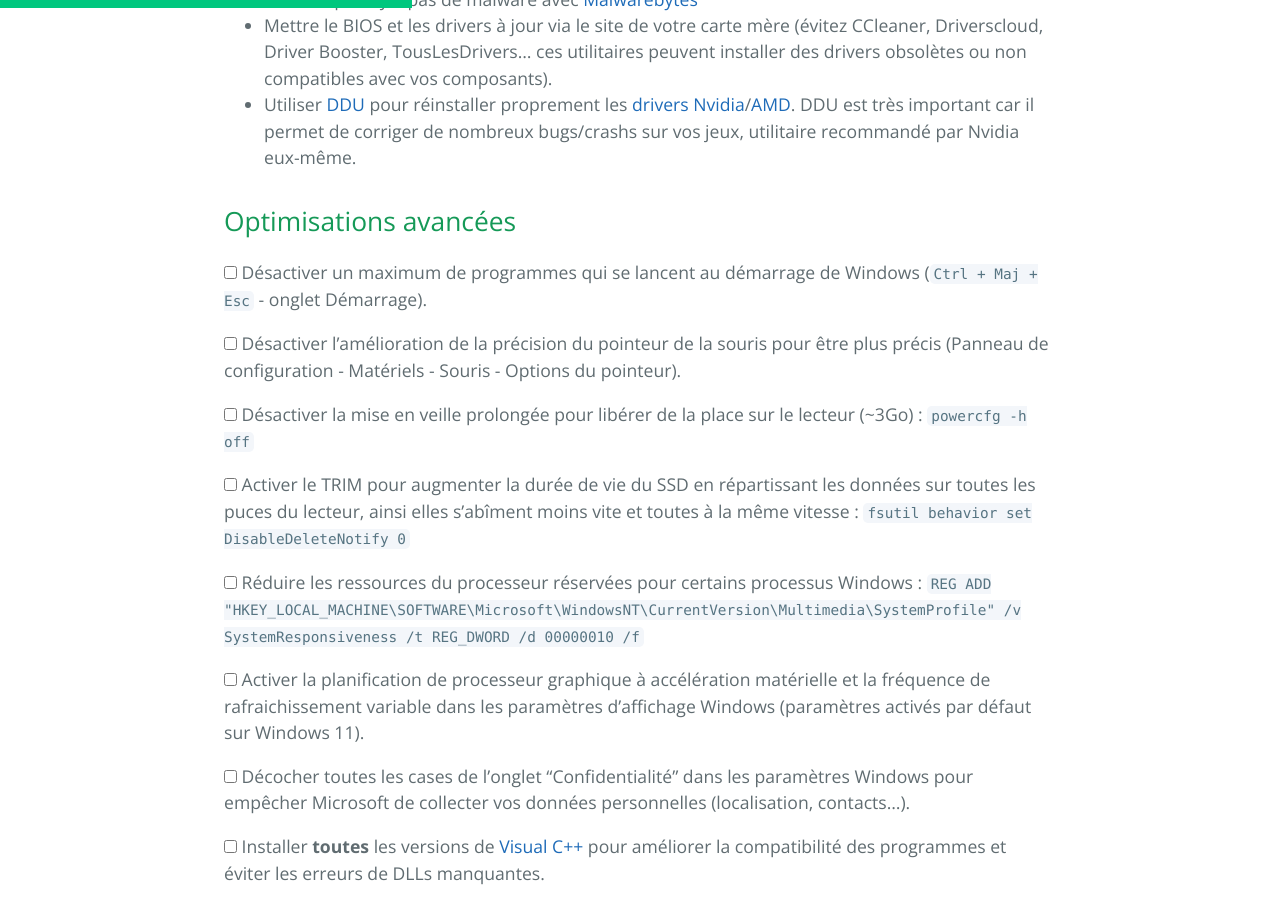
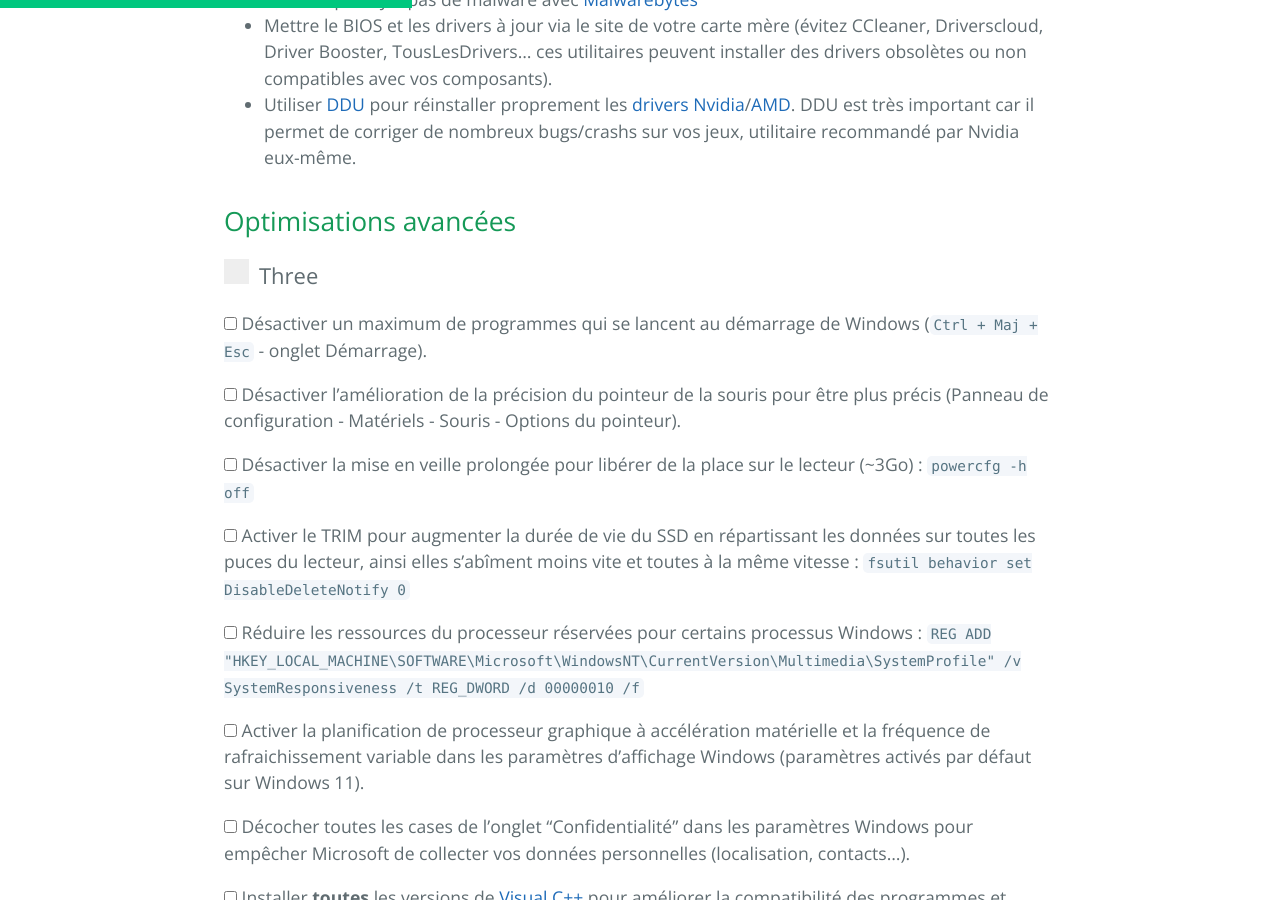
Before and after one commit to PouletEnSlip/pouletenslip.github.io, a Jekyll site: the page built from pages/opti.md, in a window 1280 px wide and 900 px high, scrolled down 878 px. Built offline with Jekyll 4.4.1, drawn with Linux system fonts in a browser that asks for light colours; comment, search, counter and statistics services are not loaded; our own code applies the rules of GitHub Pages for plain Markdown files.

Commit message:
Update opti.md

```diff
--- a/pages/opti.md
+++ b/pages/opti.md
@@ -19,6 +19,11 @@ Voici des optimisations simples et saines pour un PC sous Windows 10/11. Ces man
 * Utiliser [DDU](https://www.guru3d.com/files-details/display-driver-uninstaller-download.html) pour réinstaller proprement les [drivers Nvidia](https://www.nvidia.fr/Download/index.aspx?lang=fr)/[AMD](https://www.amd.com/en/support). DDU est très important car il permet de corriger de nombreux bugs/crashs sur vos jeux, utilitaire recommandé par Nvidia eux-même.
 
 ## Optimisations avancées
+
+<label class="container">Three
+  <input type="checkbox">
+  <span class="checkmark"></span>
+</label>
 
 <input type="checkbox"> Désactiver un maximum de programmes qui se lancent au démarrage de Windows (`Ctrl + Maj + Esc` - onglet Démarrage).
 
```
